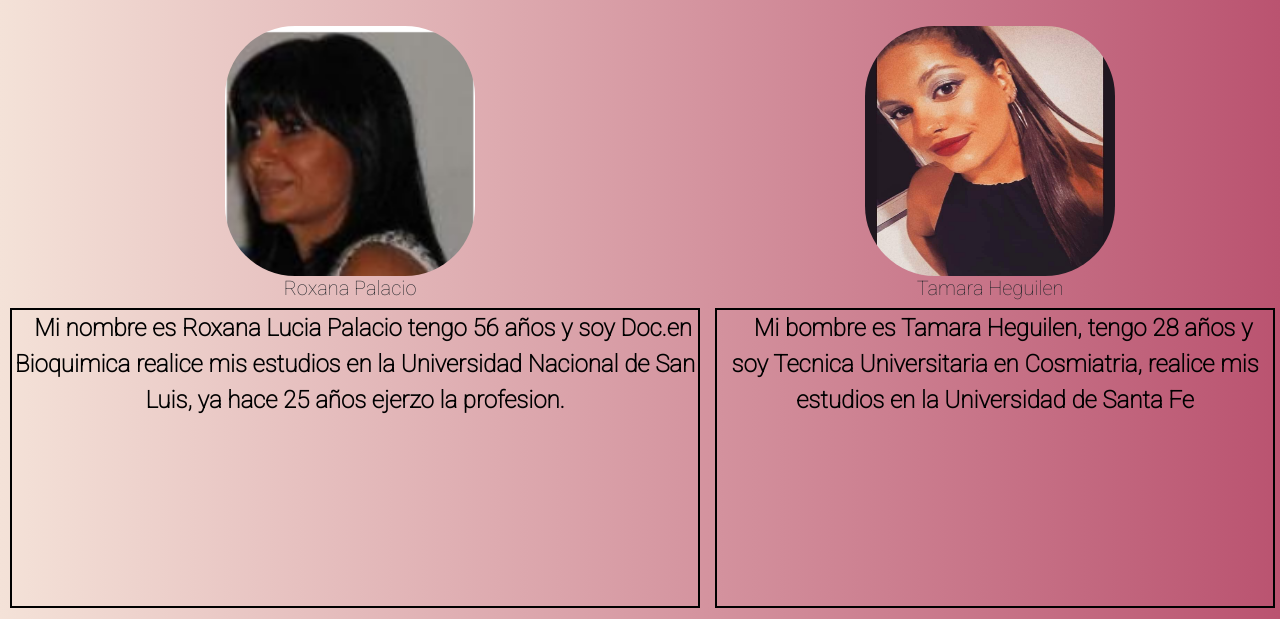
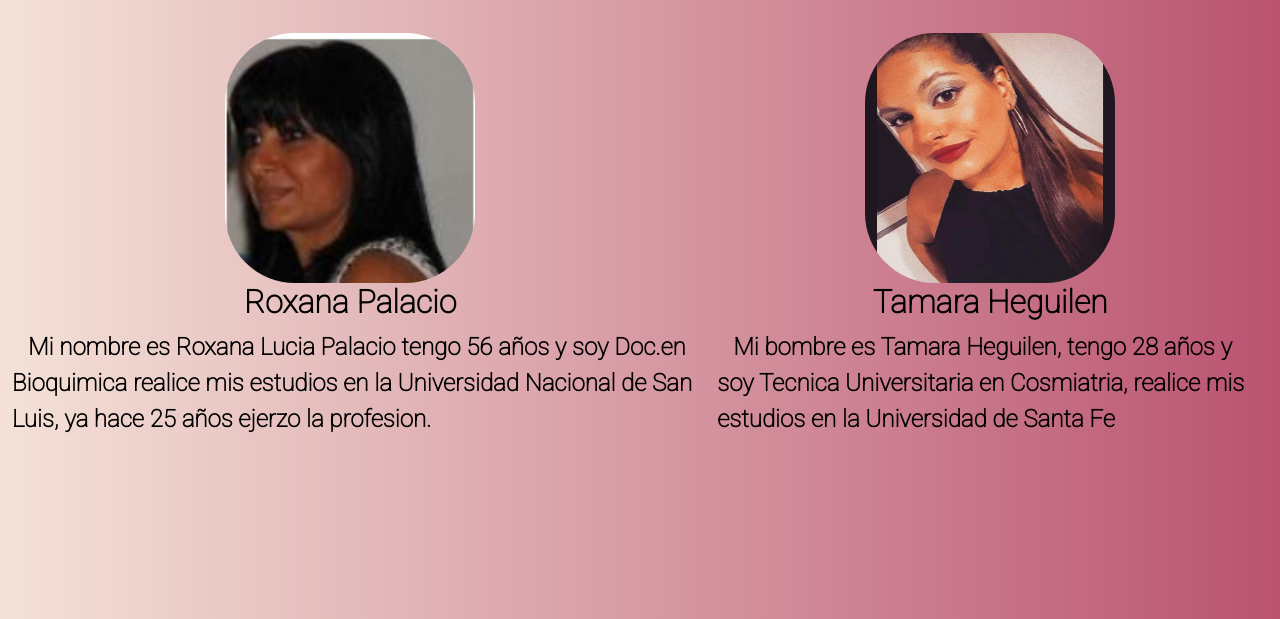
Before and after one commit to Cinqsauvages/ProyectoFinal, a website: page paginas/quienes-somos.html in a window 1280 px wide. Shown: the part 181-800 px from the top of the page. Drawn offline with nearby package versions, Linux system fonts and the light colour scheme.

Commit message:
retoquePagina3

```diff
--- a/paginas/quienes-somos.html
+++ b/paginas/quienes-somos.html
@@ -53,7 +53,7 @@
                 <div>
                     <img src="../imagenes/rox.png" alt="foto de la bioquimica" class="img1">
                     <div>
-                        <h5>Roxana Palacio</h5>
+                        <h5 class="nombre">Roxana Palacio</h5>
                         <p class="textoPr">Mi nombre es Roxana Lucia Palacio tengo 56 años y soy Doc.en Bioquimica
                             realice mis estudios en la Universidad Nacional de San Luis, ya hace 25 años ejerzo la
                             profesion.</p>
@@ -65,7 +65,7 @@
                 <div>
                     <img src="../imagenes/tam.png" alt="foto de la cosmiatra" class="img1">
                     <div>
-                        <h5>Tamara Heguilen</h5>
+                        <h5 class="nombre">Tamara Heguilen</h5>
                         <p class="textoPr">Mi bombre es Tamara Heguilen, tengo 28 años y soy Tecnica Universitaria en
                             Cosmiatria, realice mis estudios en la Universidad de Santa Fe</p>
                     </div>
@@ -75,7 +75,7 @@
         </div>
     </div>
     <div class="objetivos">
-        <h2> <strong>objetivos</strong></h2>
+        <h2> <strong>Objetivos</strong></h2>
         <p>El objetivo de nuestro laboratorio, es poder lograr concientizar a las personas, la importancia de el cuidado
             de la piel y asi tambien de nuestro cuerpo. Y a su vez poder promoveer el uso de nuevas tecnicas basadas con
             Plasma Rico en Plaquetas.
--- a/scss/_pagina3.scss
+++ b/scss/_pagina3.scss
@@ -8,6 +8,7 @@
         "pr pr"
         "obj obj"
         "pie pie";
+        gap:5px;
 
     .objetivos {
         grid-area: obj;
@@ -25,13 +26,13 @@
         .tamara {
             width: auto;
             margin-right: 5px;
+            padding: 2px;
 
             .textoPr {
                 height: 300px;
                 overflow: auto;
-                border: map-get($map , $key: borde);
                 background-color: map-get($map, $key:fondo2);
-                text-align: center;
+                text-align: start;
             }
 
             .img1 {
@@ -39,6 +40,12 @@
                 height: 250px;
                 border-radius: 70px;
             }
+        .nombre{
+            font-size: 2rem;
+            color:black;
+            font-weight: bold;
+
+        }
         }
     }
 }
```
Also changed, not shown: css/style.css.
